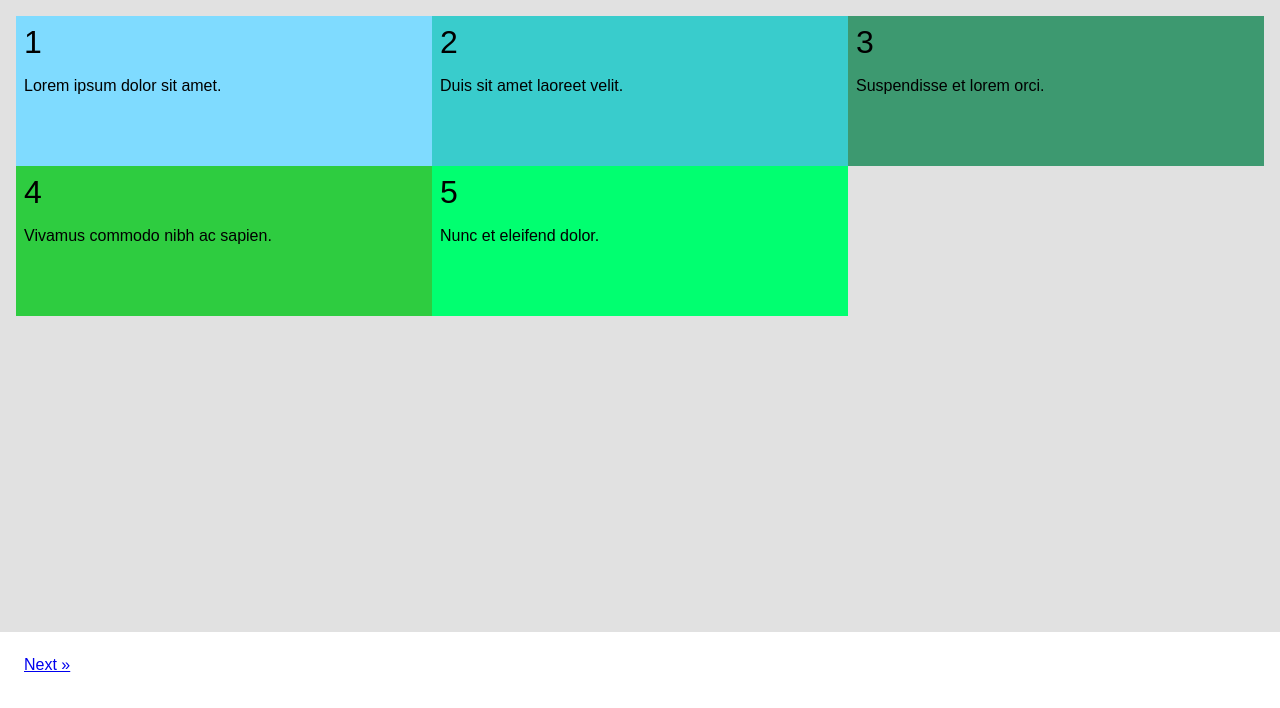
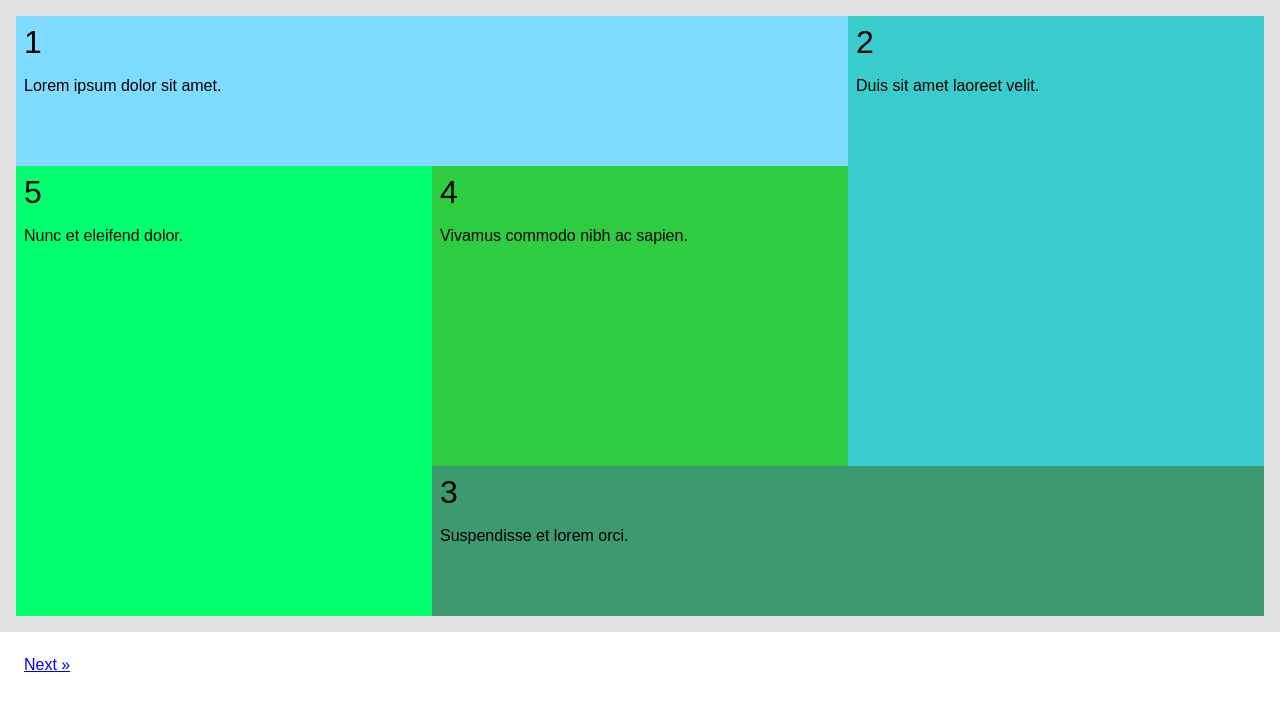
Before and after one commit to voorhoede/code-class-css-grid, a website: page src/introduction/3-grid-template-areas/index.html in a window 1280 px wide. Drawn offline with Linux system fonts and the light colour scheme.

Commit message:
fix(introduction) improved example

```diff
--- a/src/introduction/3-grid-template-areas/style.css
+++ b/src/introduction/3-grid-template-areas/style.css
@@ -30,14 +30,30 @@ a {
     display: grid;
     grid-template-columns: repeat(3, 1fr);
     grid-template-rows: repeat(4, 1fr);
-    /*grid-template-areas: "area-1 area-1 area-2" "area-5 area-4 area-2" "area-5 area-4 area-2" "area-5 area-3 area-3";*/
-    /*grid-template-areas: "area-1 area-1 area-2" "area-5 area-4 area-2" "area-5 . area-2" "area-5 area-3 area-3";*/
-    /*grid-template-areas: "area-1 area-1 area-2" "area-5 area-4 area-2" "area-5 . area-2" ". area-3 area-3";*/
-    /*grid-template-areas: "area-1 area-1 area-2" "area-5 area-4 ." "area-5 . area-2" ". area-3 area-3";*/
+    grid-template-areas:
+        "header header side-bar"
+        "menu main-content side-bar"
+        "menu main-content side-bar"
+        "menu footer footer";
+    /*grid-template-areas:*/
+        /*"header header side-bar"*/
+        /*"menu main-content side-bar"*/
+        /*"menu . side-bar"*/
+        /*"menu footer footer";*/
+    /*grid-template-areas:*/
+        /*"header header side-bar"*/
+        /*"menu main-content side-bar"*/
+        /*"menu . side-bar"*/
+        /*". footer footer";*/
+    /*grid-template-areas:*/
+        /*"header header ."*/
+        /*"menu main-content side-bar"*/
+        /*"menu main-content side-bar"*/
+        /*". footer footer";*/
 }
 
-/*.item-1 { grid-area: area-1; }*/
-/*.item-2 { grid-area: area-2; }*/
-/*.item-3 { grid-area: area-3; }*/
-/*.item-4 { grid-area: area-4; }*/
-/*.item-5 { grid-area: area-5; }*/
+.item-1 { grid-area: header; }
+.item-2 { grid-area: side-bar; }
+.item-3 { grid-area: footer; }
+.item-4 { grid-area: main-content; }
+.item-5 { grid-area: menu; }
```
